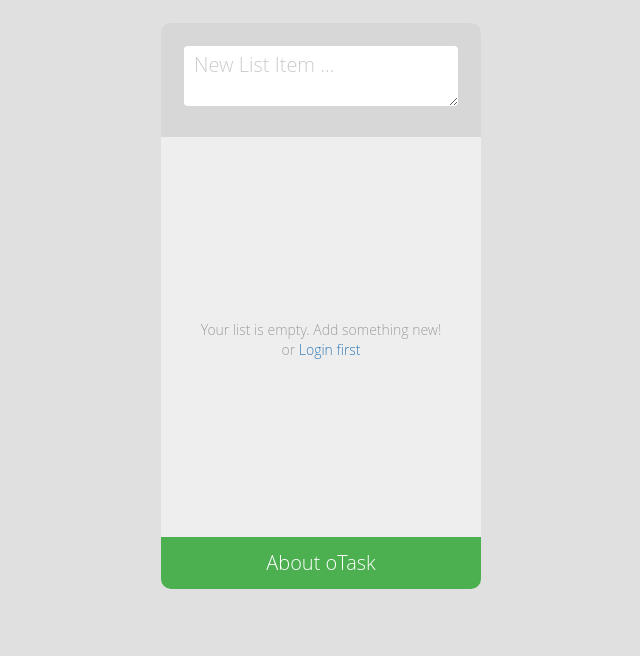
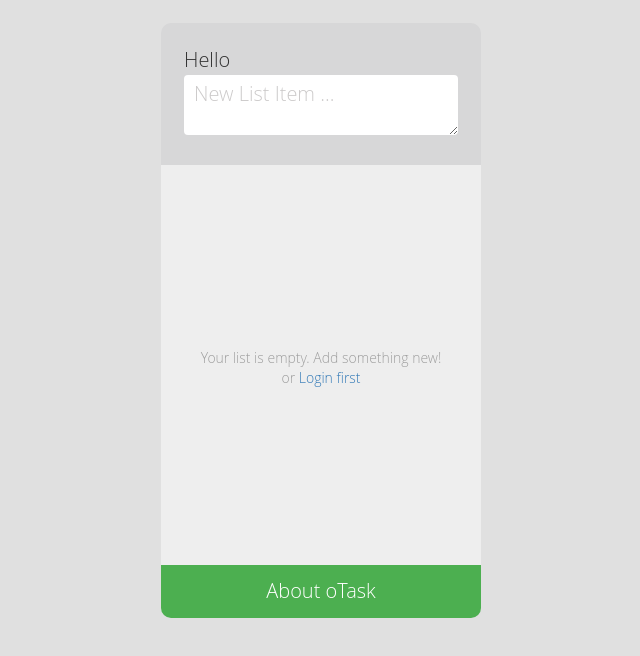
Before and after one commit to creativein/SprintList, a website: page Ionic-Source/oTask/www/index.html at #/taskView in a window 1280 px wide. Shown: the whole page, without its empty margins (319-959 px from the left). Drawn offline with nearby package versions, Linux system fonts and the light colour scheme; a web font is replaced by a local one.

Commit message:
test2
testing by shoeb

```diff
--- a/Ionic-Source/oTask/www/views/task-view/taskView.html
+++ b/Ionic-Source/oTask/www/views/task-view/taskView.html
@@ -8,7 +8,7 @@
 <div id="app_container">
 
   <!--start: Add Task Section -->
-  <div id="add_task_section">
+  <div id="add_task_section"> Hello
     <form id="add_task" name="add_task">
 
       <!--<textarea class="curve" ng-model="vm.newDescription" type="text" name="new_task" id="task_input_field" placeholder="New Task . . ." onfocus="function(){console.log('hello');}"></textarea>-->
```
